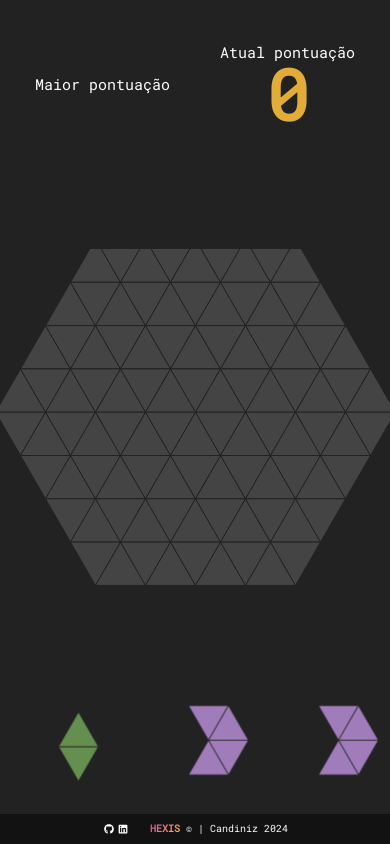
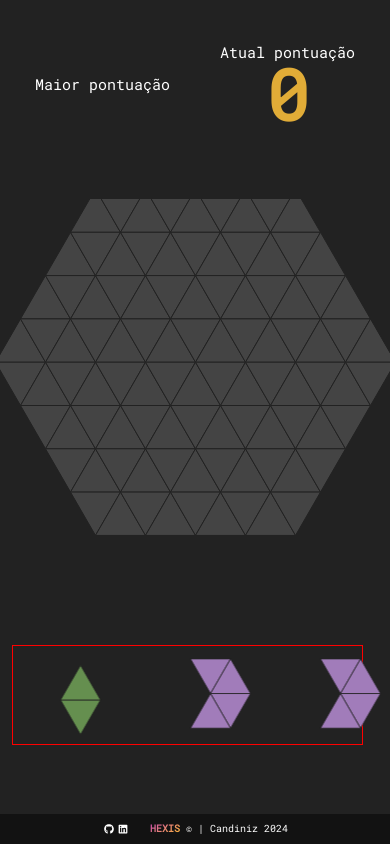
Before and after one commit to Candiniz/hexis, a React (Create React App) app: page /game in a window 390 px wide. Built offline with nearby package versions, Linux system fonts and the light colour scheme; no server answers.

Commit message:
Ajustando CSS II

```diff
--- a/src/App.css
+++ b/src/App.css
@@ -13,7 +13,6 @@ body {
   align-items: center;
   min-height: 100vh;
   font-family: "Roboto Mono", serif;
-  overflow: hidden;
 }
 
 
@@ -47,16 +46,12 @@ body {
 }
 
 .svg-container {
-  display: flex;
-  align-items: center;
-  justify-content: center;
-  width: auto;
-  height: auto;
+  width: 100px;
+  height: 100px;
 }
 
 .svg {
-  width: auto;
-  height: auto;
+
   overflow: visible;
   margin: auto;
 }
@@ -152,11 +147,18 @@ body {
 
 @media (max-width: 600px) {
   .piece_container {
-    position: absolute;
-    top: auto;
-    left: 10px;
-    bottom: 150px;
-    height: auto;
+    border: 1px solid red;
+    position: relative;
+    margin: 0;
+    width: 90vw;
+    max-width: 90vw;
+    height: 100px;
+  }
+
+  .svg-container {
+    width: 33%;
+    height: 100px;
+    display: inline-block;
   }
 
   .scoreboard {
```
Also changed, not shown: public/logo_hexis2.png.
